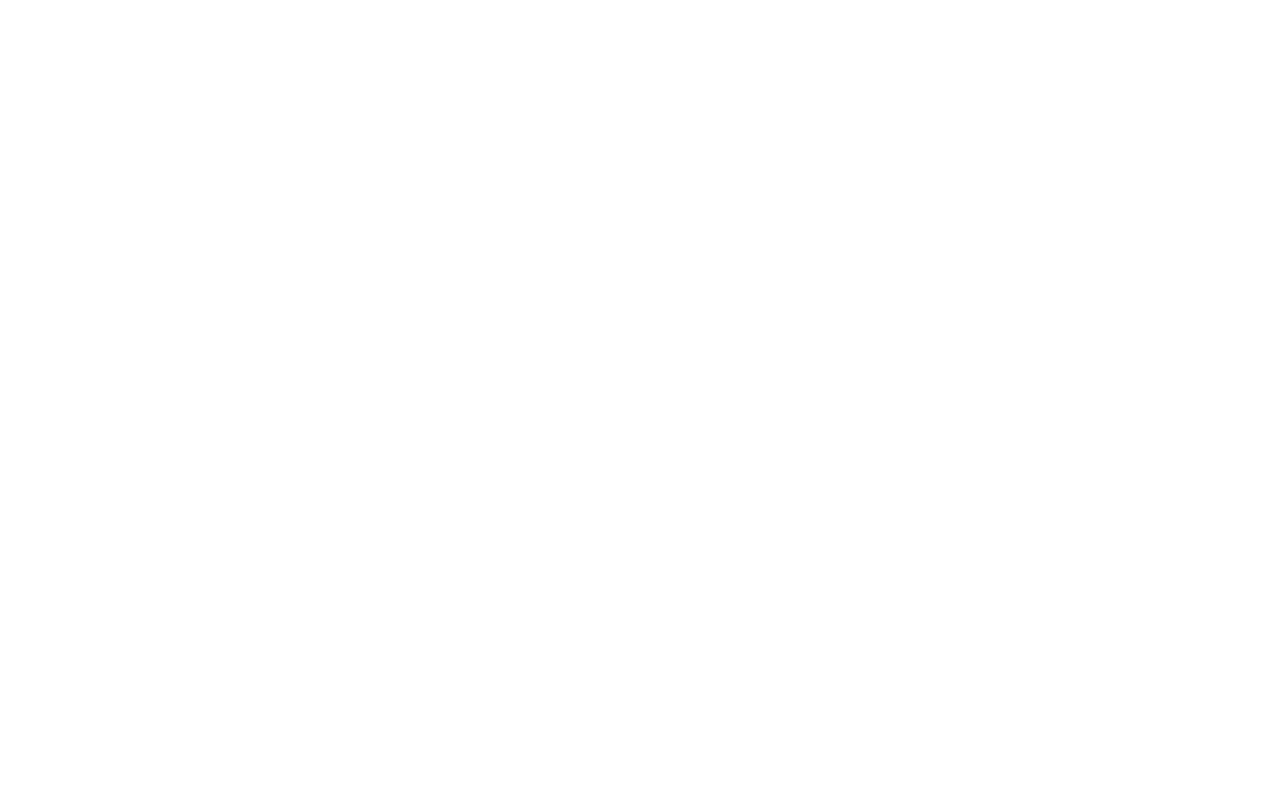
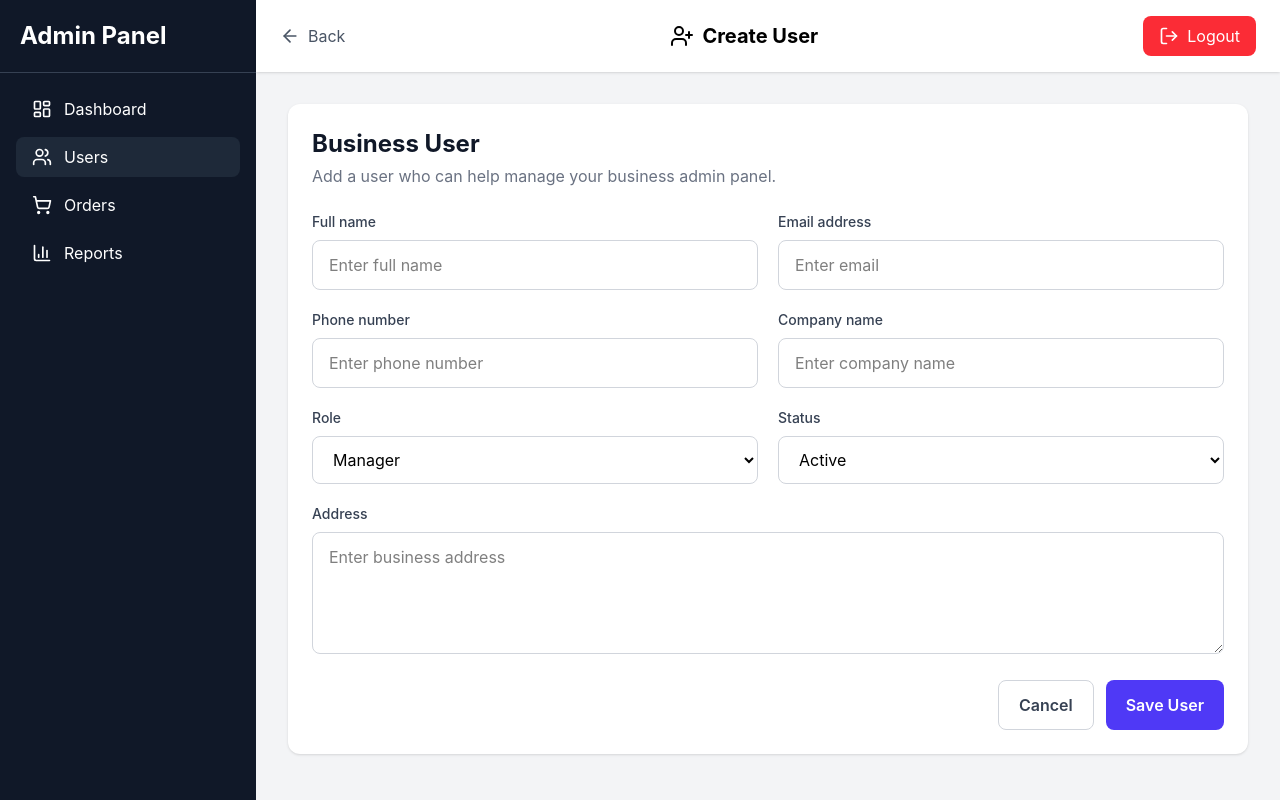
Before and after one commit to proshehab/admin, a Vue app: page /users/create in a window 1280 px wide. Before the commit this address had no page. Built offline with nearby package versions, Linux system fonts and the light colour scheme.

Commit message:
feat: update routing and add UserForm component for user creation

```diff
--- a/src/router/index.js
+++ b/src/router/index.js
@@ -2,11 +2,12 @@
 
 import Login from "../views/Login.vue";
 import Dashboard from "../views/Dashboard.vue";
+import UserForm from "../views/UserForm.vue";
 
 const routes = [
   {
     path: "/",
-    redirect: "/",
+    redirect: "/login",
   },
 
   {
@@ -18,6 +19,11 @@
     path: "/dashboard",
     component: Dashboard,
   },
+
+  {
+    path: "/users/create",
+    component: UserForm,
+  },
 ];
 
 const router = createRouter({
--- a/src/views/Dashboard.vue
+++ b/src/views/Dashboard.vue
@@ -7,17 +7,21 @@
       </div>
 
       <nav class="p-4 space-y-2">
-        <a class="flex items-center gap-3 px-4 py-2 rounded-lg bg-gray-800">
+        <RouterLink
+          to="/dashboard"
+          class="flex items-center gap-3 px-4 py-2 rounded-lg bg-gray-800"
+        >
           <LayoutDashboard class="w-5 h-5" />
           Dashboard
-        </a>
+        </RouterLink>
 
-        <a
+        <RouterLink
+          to="/users/create"
           class="flex items-center gap-3 px-4 py-2 rounded-lg hover:bg-gray-800"
         >
           <Users class="w-5 h-5" />
           Users
-        </a>
+        </RouterLink>
 
         <a
           class="flex items-center gap-3 px-4 py-2 rounded-lg hover:bg-gray-800"
@@ -60,13 +64,16 @@
       <main class="p-6">
         <div class="grid grid-cols-1 md:grid-cols-3 gap-6">
           <!-- USERS -->
-          <div class="bg-white p-6 rounded-xl shadow flex items-center gap-4">
+          <RouterLink
+            to="/users/create"
+            class="bg-white p-6 rounded-xl shadow flex items-center gap-4 hover:shadow-md hover:-translate-y-0.5 transition"
+          >
             <Users class="w-10 h-10 text-blue-500" />
             <div>
               <p class="text-gray-500">Users</p>
               <h2 class="text-2xl font-bold">250</h2>
             </div>
-          </div>
+          </RouterLink>
 
           <!-- ORDERS -->
           <div class="bg-white p-6 rounded-xl shadow flex items-center gap-4">
--- /dev/null
+++ b/src/views/UserForm.vue
@@ -0,0 +1,217 @@
+<template>
+  <div class="min-h-screen flex bg-gray-100">
+    <aside class="w-64 bg-gray-900 text-white hidden lg:block">
+      <div class="p-5 text-2xl font-bold border-b border-gray-700">
+        Admin Panel
+      </div>
+
+      <nav class="p-4 space-y-2">
+        <RouterLink
+          to="/dashboard"
+          class="flex items-center gap-3 px-4 py-2 rounded-lg hover:bg-gray-800"
+        >
+          <LayoutDashboard class="w-5 h-5" />
+          Dashboard
+        </RouterLink>
+
+        <RouterLink
+          to="/users/create"
+          class="flex items-center gap-3 px-4 py-2 rounded-lg bg-gray-800"
+        >
+          <Users class="w-5 h-5" />
+          Users
+        </RouterLink>
+
+        <a
+          class="flex items-center gap-3 px-4 py-2 rounded-lg hover:bg-gray-800"
+        >
+          <ShoppingCart class="w-5 h-5" />
+          Orders
+        </a>
+
+        <a
+          class="flex items-center gap-3 px-4 py-2 rounded-lg hover:bg-gray-800"
+        >
+          <BarChart3 class="w-5 h-5" />
+          Reports
+        </a>
+      </nav>
+    </aside>
+
+    <div class="flex-1 flex flex-col">
+      <header
+        class="bg-white shadow flex items-center justify-between px-6 py-4"
+      >
+        <RouterLink
+          to="/dashboard"
+          class="flex items-center gap-2 text-gray-600 hover:text-gray-900"
+        >
+          <ArrowLeft class="w-5 h-5" />
+          Back
+        </RouterLink>
+
+        <h1 class="text-xl font-bold flex items-center gap-2">
+          <UserPlus class="w-6 h-6" />
+          Create User
+        </h1>
+
+        <button
+          class="flex items-center gap-2 bg-red-500 hover:bg-red-600 text-white px-4 py-2 rounded-lg"
+        >
+          <LogOut class="w-5 h-5" />
+          Logout
+        </button>
+      </header>
+
+      <main class="p-8">
+        <section class="bg-white rounded-xl shadow p-6 max-w-8xl">
+          <div class="mb-6">
+            <h2 class="text-2xl font-bold text-gray-900">Business User</h2>
+            <p class="text-gray-500 mt-1">
+              Add a user who can help manage your business admin panel.
+            </p>
+          </div>
+
+          <form
+            @submit.prevent="saveUser"
+            class="grid grid-cols-1 md:grid-cols-2 gap-5"
+          >
+            <div>
+              <label class="block text-sm font-medium text-gray-700"
+                >Full name</label
+              >
+              <input
+                v-model="form.name"
+                type="text"
+                class="mt-2 w-full rounded-lg border border-gray-300 px-4 py-3 focus:ring-2 focus:ring-indigo-500 outline-none"
+                placeholder="Enter full name"
+                required
+              />
+            </div>
+
+            <div>
+              <label class="block text-sm font-medium text-gray-700"
+                >Email address</label
+              >
+              <input
+                v-model="form.email"
+                type="email"
+                class="mt-2 w-full rounded-lg border border-gray-300 px-4 py-3 focus:ring-2 focus:ring-indigo-500 outline-none"
+                placeholder="Enter email"
+                required
+              />
+            </div>
+
+            <div>
+              <label class="block text-sm font-medium text-gray-700"
+                >Phone number</label
+              >
+              <input
+                v-model="form.phone"
+                type="tel"
+                class="mt-2 w-full rounded-lg border border-gray-300 px-4 py-3 focus:ring-2 focus:ring-indigo-500 outline-none"
+                placeholder="Enter phone number"
+              />
+            </div>
+
+            <div>
+              <label class="block text-sm font-medium text-gray-700"
+                >Company name</label
+              >
+              <input
+                v-model="form.company"
+                type="text"
+                class="mt-2 w-full rounded-lg border border-gray-300 px-4 py-3 focus:ring-2 focus:ring-indigo-500 outline-none"
+                placeholder="Enter company name"
+              />
+            </div>
+
+            <div>
+              <label class="block text-sm font-medium text-gray-700"
+                >Role</label
+              >
+              <select
+                v-model="form.role"
+                class="mt-2 w-full rounded-lg border border-gray-300 px-4 py-3 focus:ring-2 focus:ring-indigo-500 outline-none"
+              >
+                <option>Admin</option>
+                <option>Manager</option>
+                <option>Sales</option>
+                <option>Support</option>
+              </select>
+            </div>
+
+            <div>
+              <label class="block text-sm font-medium text-gray-700"
+                >Status</label
+              >
+              <select
+                v-model="form.status"
+                class="mt-2 w-full rounded-lg border border-gray-300 px-4 py-3 focus:ring-2 focus:ring-indigo-500 outline-none"
+              >
+                <option>Active</option>
+                <option>Inactive</option>
+              </select>
+            </div>
+
+            <div class="md:col-span-2">
+              <label class="block text-sm font-medium text-gray-700"
+                >Address</label
+              >
+              <textarea
+                v-model="form.address"
+                rows="4"
+                class="mt-2 w-full rounded-lg border border-gray-300 px-4 py-3 focus:ring-2 focus:ring-indigo-500 outline-none"
+                placeholder="Enter business address"
+              ></textarea>
+            </div>
+
+            <div
+              class="md:col-span-2 flex flex-col sm:flex-row gap-3 sm:justify-end"
+            >
+              <RouterLink
+                to="/dashboard"
+                class="text-center px-5 py-3 rounded-lg border border-gray-300 text-gray-700 hover:bg-gray-50 font-semibold"
+              >
+                Cancel
+              </RouterLink>
+              <button
+                type="submit"
+                class="px-5 py-3 rounded-lg bg-indigo-600 hover:bg-indigo-500 text-white font-semibold"
+              >
+                Save User
+              </button>
+            </div>
+          </form>
+        </section>
+      </main>
+    </div>
+  </div>
+</template>
+
+<script setup>
+import { reactive } from "vue";
+import {
+  ArrowLeft,
+  BarChart3,
+  LayoutDashboard,
+  LogOut,
+  ShoppingCart,
+  UserPlus,
+  Users,
+} from "lucide-vue-next";
+
+const form = reactive({
+  name: "",
+  email: "",
+  phone: "",
+  company: "",
+  role: "Manager",
+  status: "Active",
+  address: "",
+});
+
+const saveUser = () => {
+  alert(`User ${form.name} saved successfully.`);
+};
+</script>
```
